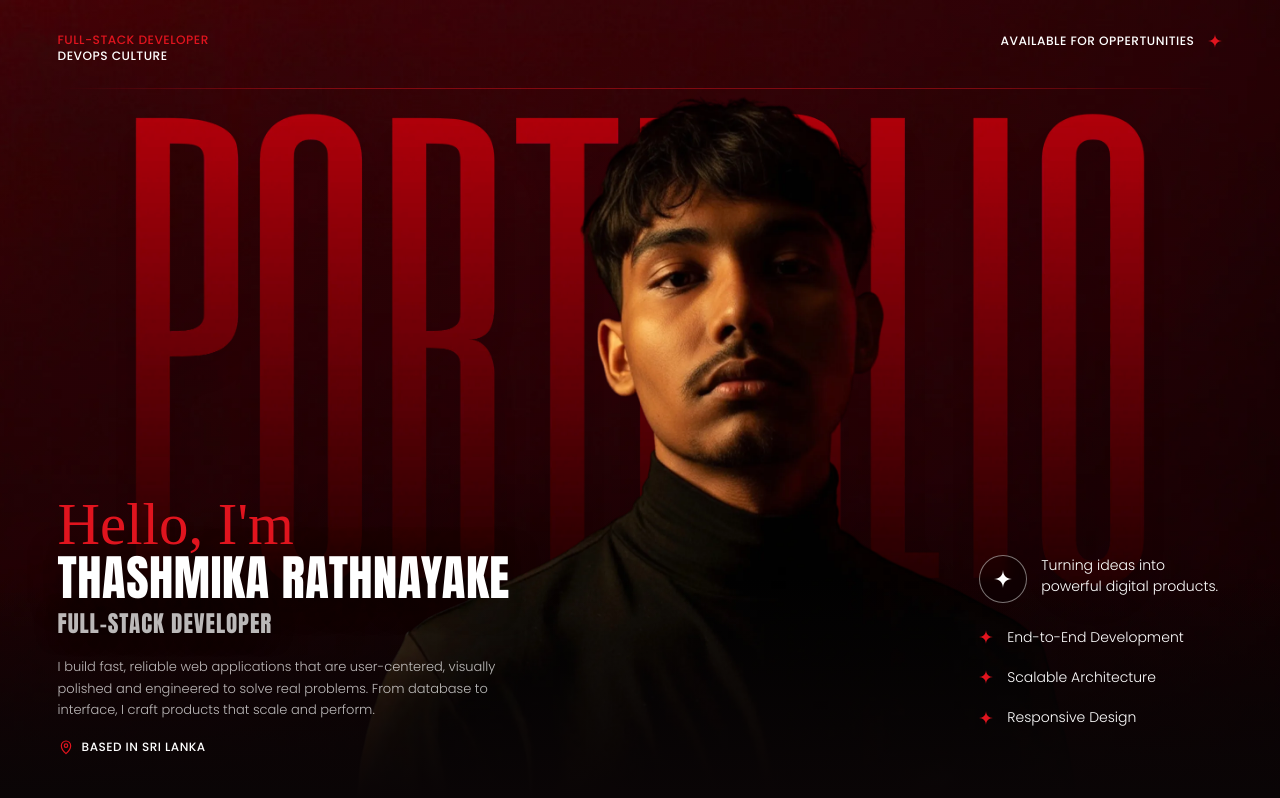
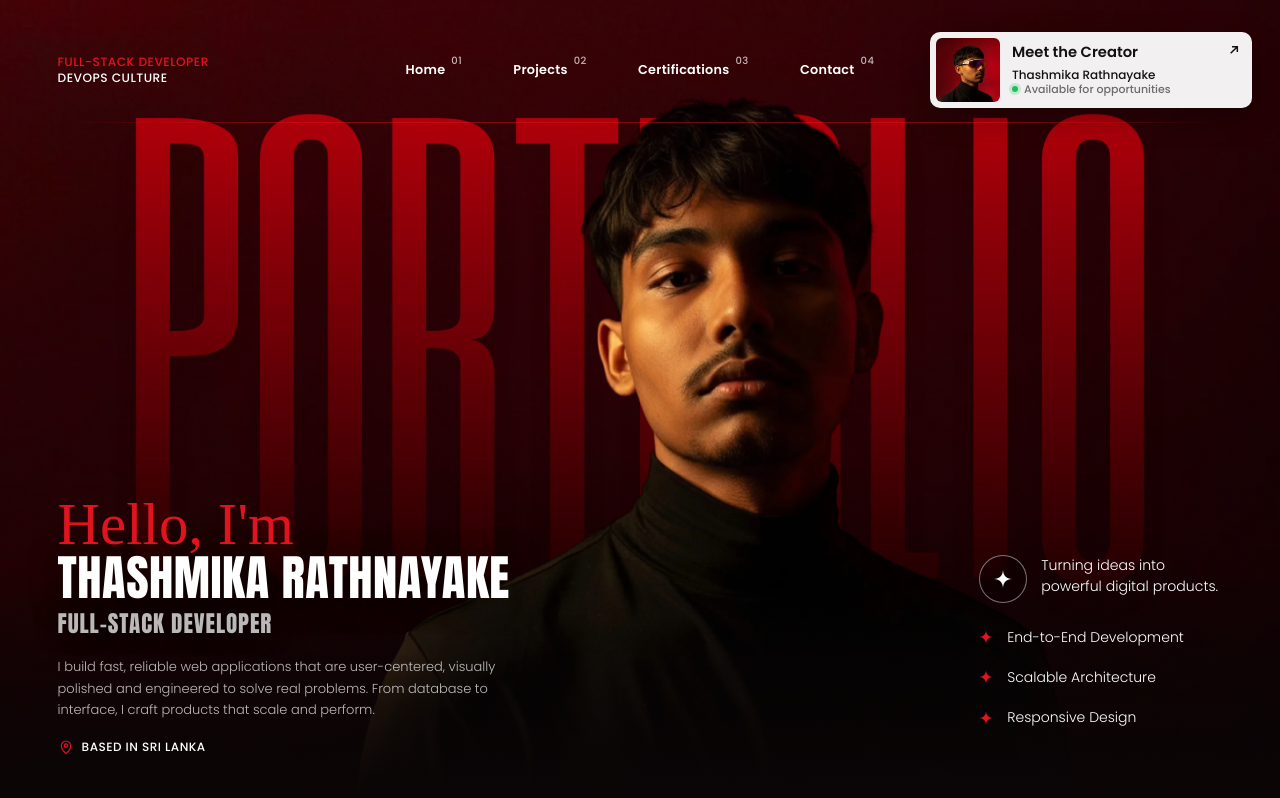
Before and after one commit to realthash/portfolio, a React (Vite) app in the folder portfolio/: page / in a window 1280 px wide. Shown: the top 798 px of the page. Built offline with nearby package versions, Linux system fonts and the light colour scheme; a web font is replaced by a local one.

Commit message:
fix: lag between scrolls and add hirecard and nav bar

```diff
--- a/portfolio/src/App.jsx
+++ b/portfolio/src/App.jsx
@@ -87,6 +87,15 @@ export default function App() {
           scrub: 1,
         },
       });
+
+      // Once Projects fully covers the sticky hero, stop painting it so the browser isn't
+      // compositing a hidden full-screen layer for the rest of the page.
+      ScrollTrigger.create({
+        trigger: projectsRef.current,
+        start: 'top top',
+        onEnter: () => gsap.set(heroRef.current, { visibility: 'hidden' }),
+        onLeaveBack: () => gsap.set(heroRef.current, { visibility: 'visible' }),
+      });
     },
     { scope: containerRef },
   );
--- a/portfolio/src/data/content.js
+++ b/portfolio/src/data/content.js
@@ -2,7 +2,7 @@
 export const hero = {
   role: 'Full-Stack Developer',
   roleSub: 'DevOps Culture',
-  availability: 'Available for oppertunities',
+  availability: 'Available for opportunities',
   greeting: "Hello, I'm",
   name: 'Thashmika Rathnayake',
   title: 'Full-Stack Developer',
@@ -10,6 +10,16 @@ export const hero = {
   location: 'Based in Sri Lanka',
   tagline: 'Turning ideas into powerful digital products.',
   skills: ['End-to-End Development', 'Scalable Architecture', 'Responsive Design'],
+  nav: [
+    { label: 'Home', href: '#top' },
+    { label: 'Projects', href: '#projects' },
+    { label: 'Certifications', href: '#certifications' },
+    { label: 'Contact', href: '#contact' },
+  ],
+  hireCard: {
+    title: 'Meet the Creator',
+    name: 'Thashmika Rathnayake',
+  },
 };
 
 export const contact = {
--- a/portfolio/src/lib/scrollLock.js
+++ b/portfolio/src/lib/scrollLock.js
@@ -22,3 +22,13 @@ export function useScrollLock(active) {
     };
   }, [active]);
 }
+
+// Smooth-scroll to a section through Lenis, falling back to native scrolling.
+// `target` is a selector or a pixel offset.
+export function scrollToTarget(target) {
+  const dest = typeof target === 'string' ? document.querySelector(target) : target;
+  if (dest == null) return;
+  if (lenisInstance) lenisInstance.scrollTo(dest, { duration: 1.4 });
+  else if (typeof dest === 'number') window.scrollTo({ top: dest, behavior: 'smooth' });
+  else dest.scrollIntoView({ behavior: 'smooth' });
+}
--- a/portfolio/src/sections/Certifications.css
+++ b/portfolio/src/sections/Certifications.css
@@ -54,7 +54,6 @@
 .certifications__bg-glow {
   position: absolute;
   border-radius: 50%;
-  filter: blur(80px);
   opacity: 0.6;
   pointer-events: none;
 }
--- a/portfolio/src/sections/Contact.css
+++ b/portfolio/src/sections/Contact.css
@@ -57,7 +57,6 @@
 .contact__bg-glow {
   position: absolute;
   border-radius: 50%;
-  filter: blur(100px);
   pointer-events: none;
   opacity: 0.35;
 }
@@ -214,9 +213,10 @@ p.char-stagger-root {
   display: inline-block;
 }
 
+/* No will-change here: one GPU layer per character made fast scrolling into Contact janky.
+   GSAP promotes each char to 3D only while its tween runs. */
 .char-stagger-char {
   display: inline-block;
-  will-change: transform, opacity;
 }
 
 /* ---------- 2-Column Grid matching reference image ---------- */
--- a/portfolio/src/sections/Hero.css
+++ b/portfolio/src/sections/Hero.css
@@ -22,9 +22,10 @@
   position: absolute;
   inset: 0 var(--gutter) auto;
   z-index: 3;
-  display: flex;
-  justify-content: space-between;
-  align-items: flex-start;
+  display: grid;
+  grid-template-columns: 1fr auto 1fr;
+  align-items: center;
+  gap: clamp(16px, 2vw, 32px);
   padding-top: clamp(20px, 4vh, 40px);
   font-size: clamp(11px, 0.95vw, 14px);
   font-weight: 500;
@@ -42,15 +43,171 @@
   color: var(--c-red);
 }
 
-.hero__status {
+/* ---------- Primary nav ---------- */
+.hero__nav ol {
+  margin: 0;
+  padding: 0;
+  list-style: none;
+  display: flex;
+  gap: clamp(20px, 4vw, 72px);
+}
+
+.hero__nav li {
+  display: flex;
+  align-items: flex-start;
+  gap: 6px;
+}
+
+.hero__nav-link {
+  position: relative;
+  padding-block: 4px;
+  color: var(--c-text);
+  text-decoration: none;
+  font-size: clamp(12px, 1vw, 15px);
+  font-weight: 600;
+  letter-spacing: 0.02em;
+  text-transform: none;
+}
+
+/* Underline grows from the left on hover and retracts to the right on leave */
+.hero__nav-link::after {
+  content: '';
+  position: absolute;
+  left: 0;
+  right: 0;
+  bottom: 0;
+  height: 2px;
+  background: var(--c-red);
+  transform: scaleX(0);
+  transform-origin: right center;
+  transition: transform 0.45s var(--ease-out);
+}
+
+.hero__nav-link:hover::after,
+.hero__nav-link:focus-visible::after {
+  transform: scaleX(1);
+  transform-origin: left center;
+}
+
+.hero__nav-link:focus-visible {
+  outline: none;
+}
+
+.hero__nav-index {
+  font-size: 10px;
+  font-weight: 500;
+  color: var(--c-muted);
+  transform: translateY(-4px);
+}
+
+/* ---------- Hire card ---------- */
+.hero__hire {
+  justify-self: end;
+  display: flex;
+  align-items: stretch;
+  gap: 12px;
+  width: min(100%, 330px);
+  padding: 6px;
+  border-radius: 10px;
+  background: rgba(255, 255, 255, 0.94);
+  color: #111;
+  text-decoration: none;
+  text-transform: none;
+  letter-spacing: 0;
+  box-shadow: 0 10px 30px rgba(0, 0, 0, 0.3);
+  transition: box-shadow 0.4s var(--ease-out), transform 0.4s var(--ease-out);
+}
+
+.hero__hire:hover,
+.hero__hire:focus-visible {
+  transform: translateY(-2px);
+  box-shadow: 0 16px 40px rgba(0, 0, 0, 0.4);
+}
+
+.hero__hire:focus-visible {
+  outline: 2px solid var(--c-red);
+  outline-offset: 3px;
+}
+
+.hero__hire-media {
+  flex: none;
+  width: 64px;
+  height: 64px;
+  overflow: hidden;
+  border-radius: 6px;
+}
+
+.hero__hire-media img {
+  width: 100%;
+  height: 100%;
+  object-fit: cover;
+  transition: transform 0.6s var(--ease-out);
+}
+
+.hero__hire:hover .hero__hire-media img,
+.hero__hire:focus-visible .hero__hire-media img {
+  transform: scale(1.15);
+}
+
+.hero__hire-body {
+  flex: 1;
+  min-width: 0;
+  display: flex;
+  flex-direction: column;
+  justify-content: center;
+  line-height: 1.3;
+}
+
+.hero__hire-title {
+  font-size: clamp(14px, 1.15vw, 17px);
+  font-weight: 600;
+  margin-bottom: 4px;
+}
+
+.hero__hire-name {
+  font-size: 12px;
+  font-weight: 500;
+  white-space: nowrap;
+  overflow: hidden;
+  text-overflow: ellipsis;
+}
+
+.hero__hire-status {
   display: flex;
   align-items: center;
-  gap: 14px;
+  gap: 6px;
+  font-size: 11px;
+  color: #6b6b6b;
+}
+
+.hero__hire-dot {
+  width: 6px;
+  height: 6px;
+  border-radius: 50%;
+  background: #1fbf5c;
+  box-shadow: 0 0 0 3px rgba(31, 191, 92, 0.2);
+}
+
+.hero__hire-arrow {
+  flex: none;
+  align-self: flex-start;
+  width: 16px;
+  height: 16px;
+  margin: 4px 4px 0 0;
+  fill: none;
+  stroke: #111;
+  stroke-width: 2.2;
+  transition: transform 0.4s var(--ease-out), stroke 0.3s;
+}
+
+.hero__hire:hover .hero__hire-arrow {
+  transform: translate(2px, -2px);
+  stroke: var(--c-red);
 }
 
 .hero__rule {
   position: absolute;
-  top: clamp(72px, 11vh, 100px);
+  top: calc(clamp(20px, 4vh, 40px) + 90px);
   left: var(--gutter);
   right: var(--gutter);
   z-index: 3;
@@ -253,6 +410,44 @@
     inset: auto;
     padding-top: 20px;
     font-size: 11px;
+    grid-template-columns: 1fr auto;
+    grid-template-areas:
+      'role hire'
+      'nav nav';
+    row-gap: 18px;
+  }
+
+  .hero__role {
+    grid-area: role;
+  }
+
+  .hero__hire {
+    grid-area: hire;
+    width: auto;
+    max-width: 240px;
+  }
+
+  .hero__hire-media {
+    width: 48px;
+    height: 48px;
+  }
+
+  .hero__hire-title {
+    font-size: 13px;
+    margin-bottom: 2px;
+  }
+
+  .hero__hire-status {
+    display: none;
+  }
+
+  .hero__nav {
+    grid-area: nav;
+  }
+
+  .hero__nav ol {
+    justify-content: space-between;
+    gap: 12px;
   }
 
   .hero__rule {
--- a/portfolio/src/sections/Hero.jsx
+++ b/portfolio/src/sections/Hero.jsx
@@ -1,6 +1,7 @@
 import { useRef } from 'react';
 import { gsap, SplitText, useGSAP } from '../lib/gsap.js';
 import { hero } from '../data/content.js';
+import { scrollToTarget } from '../lib/scrollLock.js';
 import background from '../assets/background.webp';
 import portfolioWord from '../assets/portfolio-word.webp';
 import portrait from '../assets/hero-portrait.webp';
@@ -21,6 +22,22 @@ function Pin() {
       <circle cx="12" cy="10" r="2.6" />
     </svg>
   );
+}
+
+function ArrowUpRight() {
+  return (
+    <svg className="hero__hire-arrow" viewBox="0 0 24 24" aria-hidden="true">
+      <path d="M7 17 17 7M9 7h8v8" />
+    </svg>
+  );
+}
+
+// Route in-page links through Lenis so they share the site's smooth scroll.
+function handleAnchorClick(event) {
+  const href = event.currentTarget.getAttribute('href');
+  if (!href?.startsWith('#')) return;
+  event.preventDefault();
+  scrollToTarget(href === '#top' ? 0 : href);
 }
 
 const SCRAMBLE_CHARS = 'ABCDEFGHIJKLMNOPQRSTUVWXYZ0123456789#%&*<>/';
@@ -75,7 +92,8 @@ export default function Hero() {
           .from('.hero__word', { autoAlpha: 0, yPercent: 12, scale: 1.04, duration: 1.5 }, 0.15)
           .from('.hero__portrait', { autoAlpha: 0, y: 70, duration: 1.4 }, 0.35)
           .from('.hero__rule', { scaleX: 0, transformOrigin: 'left center', duration: 1.2, ease: 'power2.inOut' }, 0.5)
-          .from('.hero__top .hero__spark', { autoAlpha: 0, rotate: -90, duration: 0.8 }, 0.9)
+          .from('.hero__nav li', { autoAlpha: 0, y: -12, stagger: 0.08, duration: 0.8 }, 0.6)
+          .from('.hero__hire', { autoAlpha: 0, x: 30, duration: 1 }, 0.8)
           // Handwriting wipe: clip from left to right; negative insets leave room for script swashes.
           .fromTo(
             '.hero__hello',
@@ -107,10 +125,36 @@ export default function Hero() {
           <span className="hero__role-main js-scramble">{hero.role}</span>
           <span className="hero__role-sub js-scramble">{hero.roleSub}</span>
         </p>
-        <p className="hero__status">
-          <span className="js-scramble">{hero.availability}</span>
-          <Sparkle className="hero__spark" />
-        </p>
+
+        <nav className="hero__nav" aria-label="Primary">
+          <ol>
+            {hero.nav.map((item, i) => (
+              <li key={item.href}>
+                <a className="hero__nav-link" href={item.href} onClick={handleAnchorClick}>
+                  {item.label}
+                </a>
+                <span className="hero__nav-index" aria-hidden="true">
+                  {String(i + 1).padStart(2, '0')}
+                </span>
+              </li>
+            ))}
+          </ol>
+        </nav>
+
+        <a className="hero__hire" href="#contact" onClick={handleAnchorClick}>
+          <span className="hero__hire-media">
+            <img src="/profile_icon.jpg" alt="" />
+          </span>
+          <span className="hero__hire-body">
+            <span className="hero__hire-title">{hero.hireCard.title}</span>
+            <span className="hero__hire-name">{hero.hireCard.name}</span>
+            <span className="hero__hire-status">
+              <span className="hero__hire-dot" aria-hidden="true" />
+              {hero.availability}
+            </span>
+          </span>
+          <ArrowUpRight />
+        </a>
       </header>
       <div className="hero__rule" aria-hidden="true" />
 
```
Also changed, not shown: portfolio/public/profile_icon.jpg (added).
